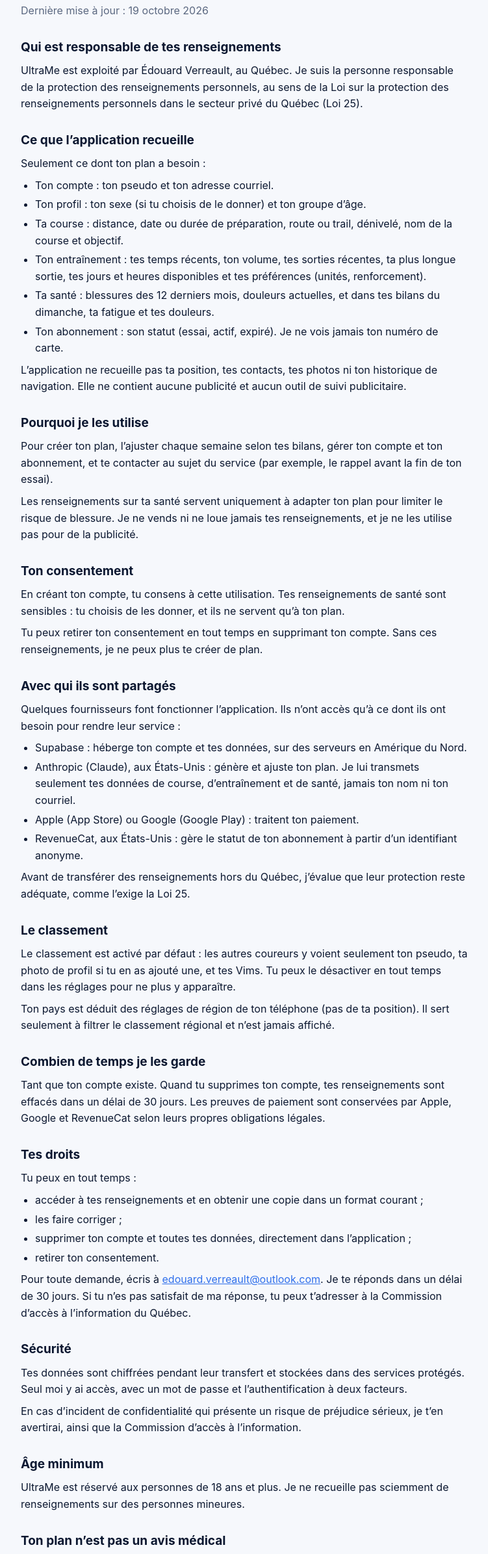
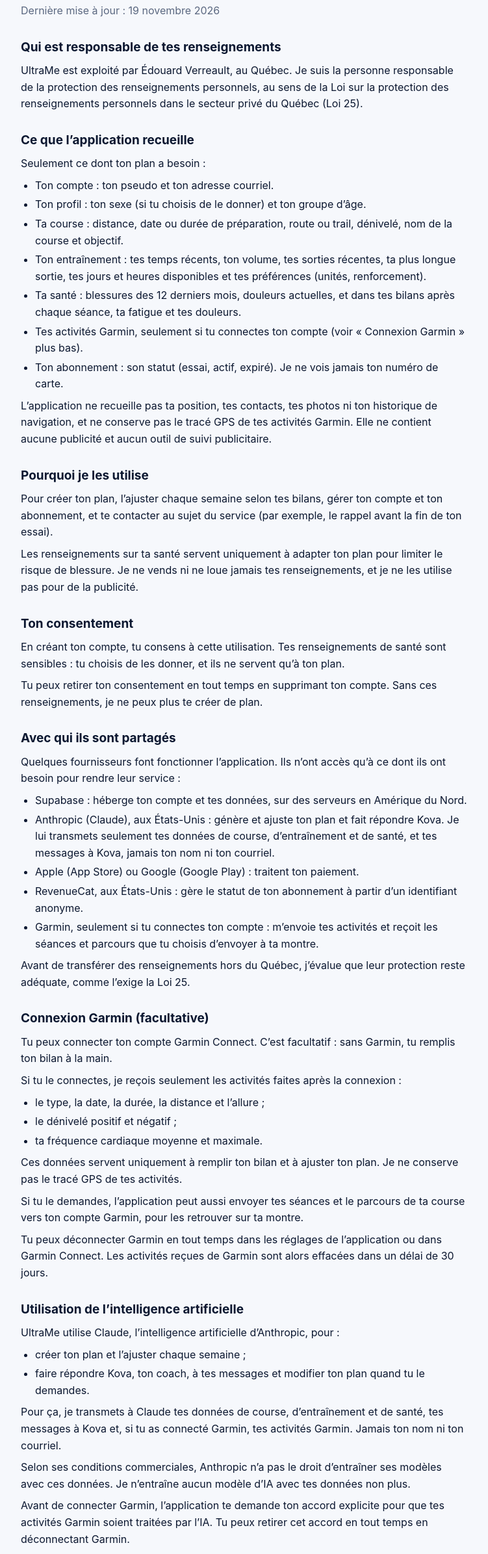
Before and after one commit to UltraMe-app/ultrame-app.github.io, a plain HTML site: page confidentialite.html in a window 1280 px wide. Shown: the part 138-2529 px from the top of the page at 65% size, without its empty margins (264-1015 px from the left). Drawn offline with Linux system fonts and the light colour scheme.

Commit message:
Add files via upload

```diff
--- a/confidentialite.html
+++ b/confidentialite.html
@@ -10,12 +10,14 @@ h2{font-size:19px;margin:28px 0 8px}p{margin:8px 0}ul{margin:8px 0;padding-left:
 .card{background:var(--card);border:1px solid var(--line);border-radius:14px;padding:18px;margin-top:28px;text-align:center;font-weight:700}
 footer{margin-top:40px;color:var(--soft);font-size:14px}</style></head>
 <body><main><header><img src="icon.png" alt=""><b>UltraMe</b><nav><a href="privacy.html">English</a></nav></header>
-<h1>Politique de confidentialité</h1><p class="upd">Dernière mise à jour : 19 octobre 2026</p>
+<h1>Politique de confidentialité</h1><p class="upd">Dernière mise à jour : 19 novembre 2026</p>
 <h2>Qui est responsable de tes renseignements</h2><p>UltraMe est exploité par Édouard Verreault, au Québec. Je suis la personne responsable de la protection des renseignements personnels, au sens de la Loi sur la protection des renseignements personnels dans le secteur privé du Québec (Loi 25).</p>
-<h2>Ce que l’application recueille</h2><p>Seulement ce dont ton plan a besoin :</p><ul><li>Ton compte : ton pseudo et ton adresse courriel.</li><li>Ton profil : ton sexe (si tu choisis de le donner) et ton groupe d’âge.</li><li>Ta course : distance, date ou durée de préparation, route ou trail, dénivelé, nom de la course et objectif.</li><li>Ton entraînement : tes temps récents, ton volume, tes sorties récentes, ta plus longue sortie, tes jours et heures disponibles et tes préférences (unités, renforcement).</li><li>Ta santé : blessures des 12 derniers mois, douleurs actuelles, et dans tes bilans du dimanche, ta fatigue et tes douleurs.</li><li>Ton abonnement : son statut (essai, actif, expiré). Je ne vois jamais ton numéro de carte.</li></ul><p>L’application ne recueille pas ta position, tes contacts, tes photos ni ton historique de navigation. Elle ne contient aucune publicité et aucun outil de suivi publicitaire.</p>
+<h2>Ce que l’application recueille</h2><p>Seulement ce dont ton plan a besoin :</p><ul><li>Ton compte : ton pseudo et ton adresse courriel.</li><li>Ton profil : ton sexe (si tu choisis de le donner) et ton groupe d’âge.</li><li>Ta course : distance, date ou durée de préparation, route ou trail, dénivelé, nom de la course et objectif.</li><li>Ton entraînement : tes temps récents, ton volume, tes sorties récentes, ta plus longue sortie, tes jours et heures disponibles et tes préférences (unités, renforcement).</li><li>Ta santé : blessures des 12 derniers mois, douleurs actuelles, et dans tes bilans après chaque séance, ta fatigue et tes douleurs.</li><li>Tes activités Garmin, seulement si tu connectes ton compte (voir « Connexion Garmin » plus bas).</li><li>Ton abonnement : son statut (essai, actif, expiré). Je ne vois jamais ton numéro de carte.</li></ul><p>L’application ne recueille pas ta position, tes contacts, tes photos ni ton historique de navigation, et ne conserve pas le tracé GPS de tes activités Garmin. Elle ne contient aucune publicité et aucun outil de suivi publicitaire.</p>
 <h2>Pourquoi je les utilise</h2><p>Pour créer ton plan, l’ajuster chaque semaine selon tes bilans, gérer ton compte et ton abonnement, et te contacter au sujet du service (par exemple, le rappel avant la fin de ton essai).</p><p>Les renseignements sur ta santé servent uniquement à adapter ton plan pour limiter le risque de blessure. Je ne vends ni ne loue jamais tes renseignements, et je ne les utilise pas pour de la publicité.</p>
 <h2>Ton consentement</h2><p>En créant ton compte, tu consens à cette utilisation. Tes renseignements de santé sont sensibles : tu choisis de les donner, et ils ne servent qu’à ton plan.</p><p>Tu peux retirer ton consentement en tout temps en supprimant ton compte. Sans ces renseignements, je ne peux plus te créer de plan.</p>
-<h2>Avec qui ils sont partagés</h2><p>Quelques fournisseurs font fonctionner l’application. Ils n’ont accès qu’à ce dont ils ont besoin pour rendre leur service :</p><ul><li>Supabase : héberge ton compte et tes données, sur des serveurs en Amérique du Nord.</li><li>Anthropic (Claude), aux États-Unis : génère et ajuste ton plan. Je lui transmets seulement tes données de course, d’entraînement et de santé, jamais ton nom ni ton courriel.</li><li>Apple (App Store) ou Google (Google Play) : traitent ton paiement.</li><li>RevenueCat, aux États-Unis : gère le statut de ton abonnement à partir d’un identifiant anonyme.</li></ul><p>Avant de transférer des renseignements hors du Québec, j’évalue que leur protection reste adéquate, comme l’exige la Loi 25.</p>
+<h2>Avec qui ils sont partagés</h2><p>Quelques fournisseurs font fonctionner l’application. Ils n’ont accès qu’à ce dont ils ont besoin pour rendre leur service :</p><ul><li>Supabase : héberge ton compte et tes données, sur des serveurs en Amérique du Nord.</li><li>Anthropic (Claude), aux États-Unis : génère et ajuste ton plan et fait répondre Kova. Je lui transmets seulement tes données de course, d’entraînement et de santé, et tes messages à Kova, jamais ton nom ni ton courriel.</li><li>Apple (App Store) ou Google (Google Play) : traitent ton paiement.</li><li>RevenueCat, aux États-Unis : gère le statut de ton abonnement à partir d’un identifiant anonyme.</li><li>Garmin, seulement si tu connectes ton compte : m’envoie tes activités et reçoit les séances et parcours que tu choisis d’envoyer à ta montre.</li></ul><p>Avant de transférer des renseignements hors du Québec, j’évalue que leur protection reste adéquate, comme l’exige la Loi 25.</p>
+<h2>Connexion Garmin (facultative)</h2><p>Tu peux connecter ton compte Garmin Connect. C’est facultatif : sans Garmin, tu remplis ton bilan à la main.</p><p>Si tu le connectes, je reçois seulement les activités faites après la connexion :</p><ul><li>le type, la date, la durée, la distance et l’allure ;</li><li>le dénivelé positif et négatif ;</li><li>ta fréquence cardiaque moyenne et maximale.</li></ul><p>Ces données servent uniquement à remplir ton bilan et à ajuster ton plan. Je ne conserve pas le tracé GPS de tes activités.</p><p>Si tu le demandes, l’application peut aussi envoyer tes séances et le parcours de ta course vers ton compte Garmin, pour les retrouver sur ta montre.</p><p>Tu peux déconnecter Garmin en tout temps dans les réglages de l’application ou dans Garmin Connect. Les activités reçues de Garmin sont alors effacées dans un délai de 30 jours.</p>
+<h2>Utilisation de l’intelligence artificielle</h2><p>UltraMe utilise Claude, l’intelligence artificielle d’Anthropic, pour :</p><ul><li>créer ton plan et l’ajuster chaque semaine ;</li><li>faire répondre Kova, ton coach, à tes messages et modifier ton plan quand tu le demandes.</li></ul><p>Pour ça, je transmets à Claude tes données de course, d’entraînement et de santé, tes messages à Kova et, si tu as connecté Garmin, tes activités Garmin. Jamais ton nom ni ton courriel.</p><p>Selon ses conditions commerciales, Anthropic n’a pas le droit d’entraîner ses modèles avec ces données. Je n’entraîne aucun modèle d’IA avec tes données non plus.</p><p>Avant de connecter Garmin, l’application te demande ton accord explicite pour que tes activités Garmin soient traitées par l’IA. Tu peux retirer cet accord en tout temps en déconnectant Garmin.</p>
 <h2>Le classement</h2><p>Le classement est activé par défaut : les autres coureurs y voient seulement ton pseudo, ta photo de profil si tu en as ajouté une, et tes Vims. Tu peux le désactiver en tout temps dans les réglages pour ne plus y apparaître.</p><p>Ton pays est déduit des réglages de région de ton téléphone (pas de ta position). Il sert seulement à filtrer le classement régional et n’est jamais affiché.</p>
 <h2>Combien de temps je les garde</h2><p>Tant que ton compte existe. Quand tu supprimes ton compte, tes renseignements sont effacés dans un délai de 30 jours. Les preuves de paiement sont conservées par Apple, Google et RevenueCat selon leurs propres obligations légales.</p>
 <h2>Tes droits</h2><p>Tu peux en tout temps :</p><ul><li>accéder à tes renseignements et en obtenir une copie dans un format courant ;</li><li>les faire corriger ;</li><li>supprimer ton compte et toutes tes données, directement dans l’application ;</li><li>retirer ton consentement.</li></ul><p>Pour toute demande, écris à <a href="mailto:edouard.verreault@outlook.com">edouard.verreault@outlook.com</a>. Je te réponds dans un délai de 30 jours. Si tu n’es pas satisfait de ma réponse, tu peux t’adresser à la Commission d’accès à l’information du Québec.</p>
```
Also changed, not shown: privacy.html (+5 -3 lines).
